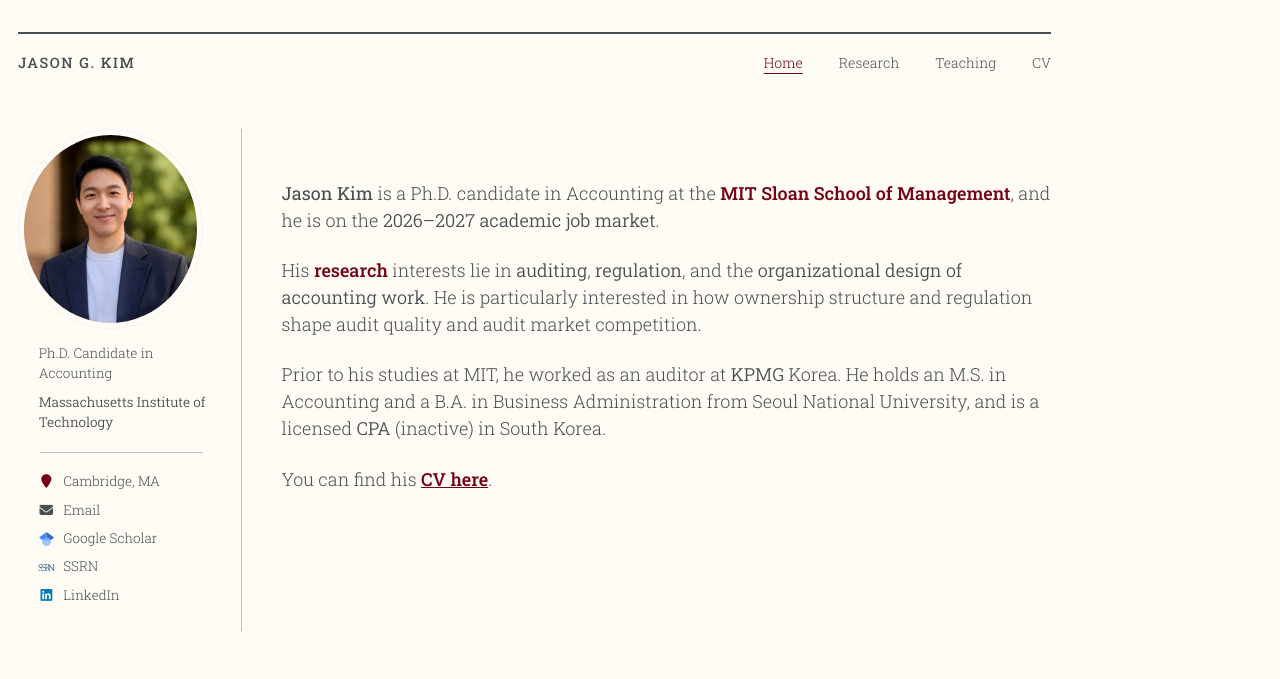
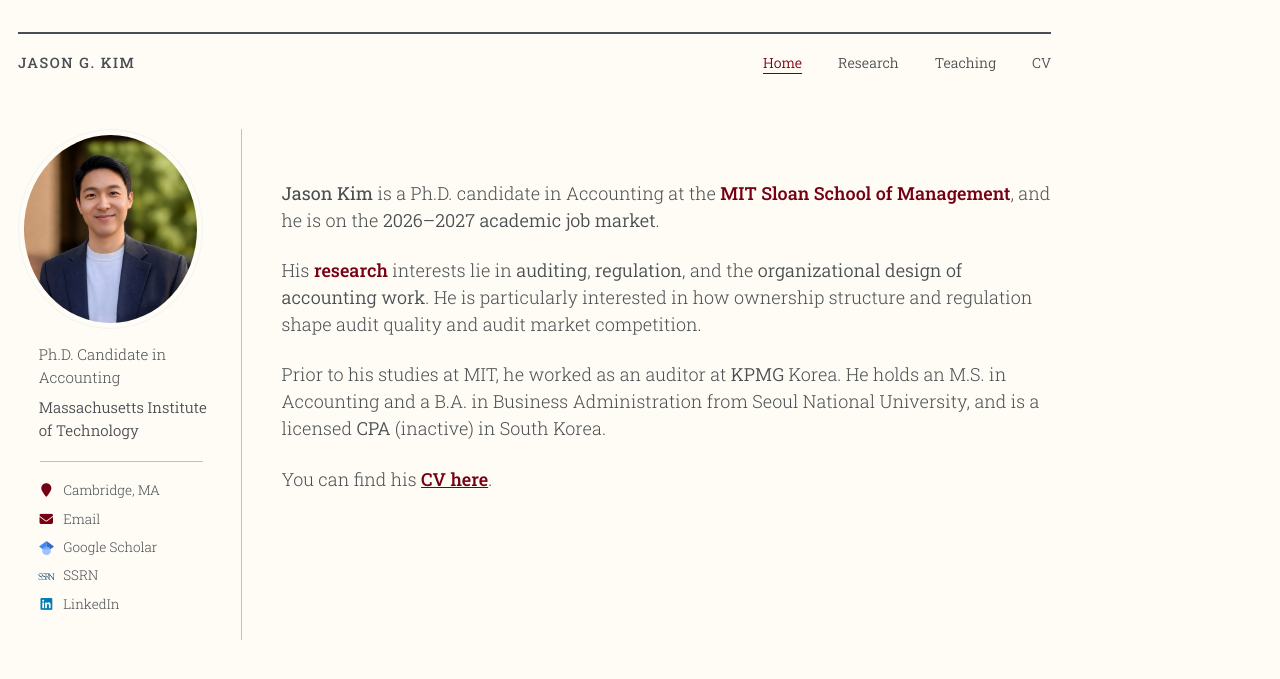
Before and after one commit to jgkim262/jgkim262.github.io, a Jekyll site: the page built from _pages/about.md, in a window 1280 px wide. Shown: the top 679 px of the page. Built offline with Jekyll 4.4.1, drawn with Linux system fonts in a browser that asks for light colours; a style sheet for code colours, icons or effects is not loaded.

Commit message:
Menu weight 350; sidebar title/institution 15px; envelope icon cardinal
Co-Authored-By: Claude Opus 5.5 <noreply@anthropic.com>

```diff
--- a/_sass/include/_utilities.scss
+++ b/_sass/include/_utilities.scss
@@ -256,6 +256,11 @@ body:hover .visually-hidden button {
 .author__urls .fa-linkedin {
   display: inline-block;
   transform: translateX(0.07em);
+}
+
+// Envelope in MIT cardinal #750014, matching the location pin, per Jason.
+.author__urls .fa-envelope {
+  color: var(--global-link-color);
 }
 
 // The pin's ink renders a hair left of the building icon's center in the
--- a/_sass/layout/_masthead.scss
+++ b/_sass/layout/_masthead.scss
@@ -100,6 +100,7 @@
   list-style-type: none;
   white-space: nowrap;
   font-size: 14px; // menu size on asheshrambachan.github.io, per Jason
+  font-weight: 350; // per Jason (body text is 300)
 
   &--lg {
     padding-right: 2em;
--- a/_sass/layout/_sidebar.scss
+++ b/_sass/layout/_sidebar.scss
@@ -258,6 +258,15 @@
   }
 }
 
+// Title and institution at 15px on desktop, per Jason (the .sidebar p
+// default is 0.75em = 13.5px). The phone row keeps its smaller size.
+.sidebar .author__bio,
+.sidebar .author__institution {
+  @include breakpoint($large) {
+    font-size: 15px;
+  }
+}
+
 // "Massachusetts Institute of Technology" under the title, desktop only, as
 // on asheshrambachan.github.io; the phone row keeps just name and title.
 .sidebar .author__institution {
```
